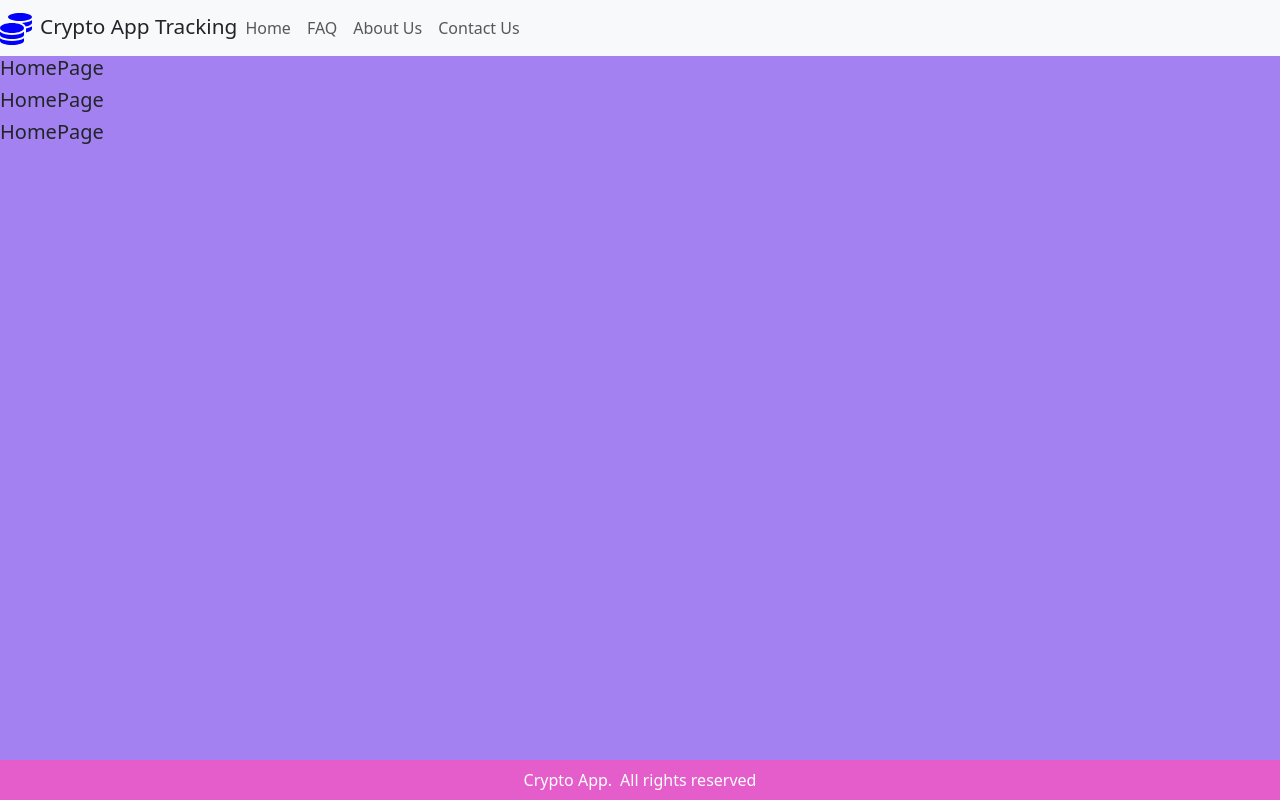
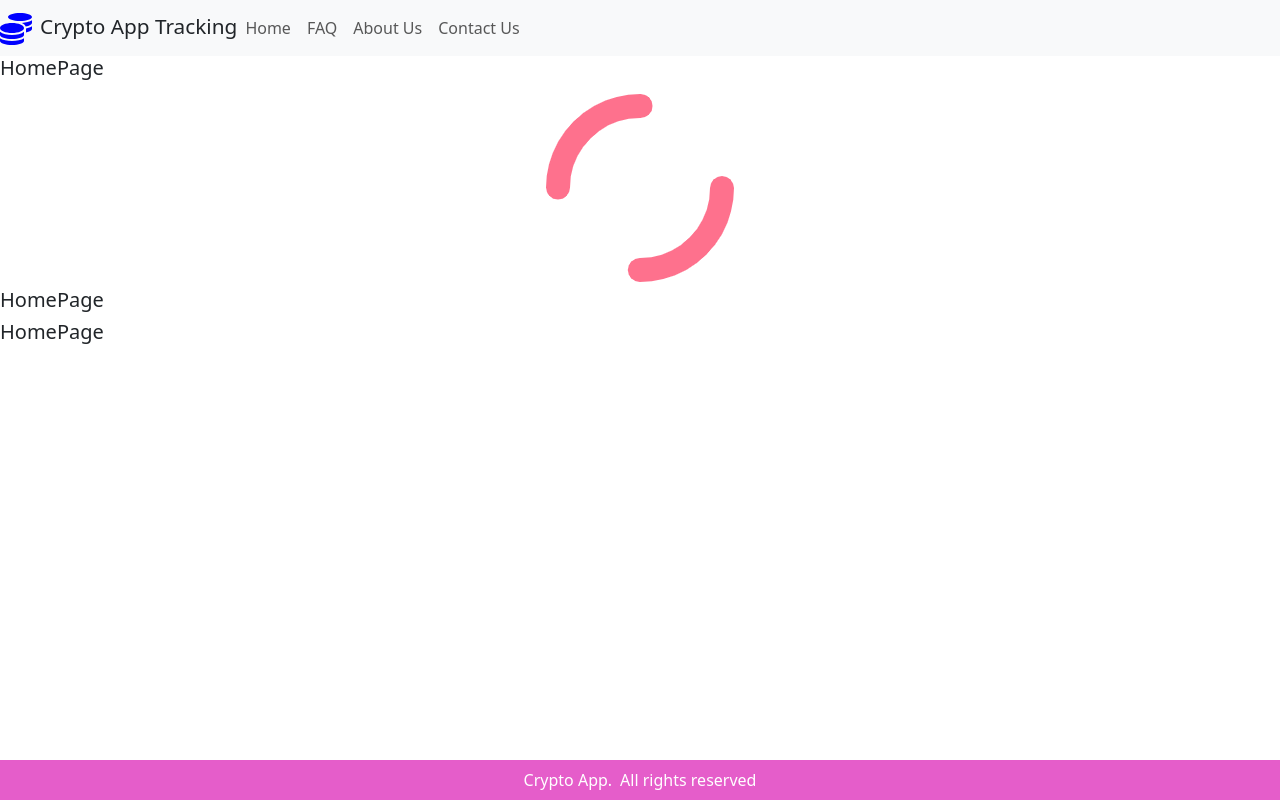
Before and after one commit to PouriCodes/pouria-crypto-tracking, a React (Create React App) app: page / in a window 1280 px wide. Built offline with nearby package versions, Linux system fonts and the light colour scheme.

Commit message:
spinner implemented

```diff
--- /dev/null
+++ b/src/components/ui/Spinner.component.jsx
@@ -0,0 +1,11 @@
+import React from 'react';
+import spinnerImg from '../../assets/images/spinner.gif';
+
+const Spinner = () => {
+  return (
+    <div className="d-flex justify-content-center align-items-center">
+      <img src={spinnerImg} alt="spinner" />
+    </div>
+  );
+};
+export default Spinner;
--- a/src/index.css
+++ b/src/index.css
@@ -9,7 +9,7 @@
 }
 
 .wrapper {
-  background-color: rgb(163, 129, 241);
+  /* background-color: rgb(163, 129, 241); */
   /* navbar height = 56px */
   /* footer height = 40px */
   min-height: calc(100vh - 56px - 40px);
--- a/src/pages/Home.page.jsx
+++ b/src/pages/Home.page.jsx
@@ -1,9 +1,11 @@
 import React from 'react';
+import Spinner from '../components/ui/Spinner.component';
 
 const HomePage = () => {
   return (
     <div>
       <h5>HomePage</h5>
+      <Spinner />
       <h5>HomePage</h5>
       <h5>HomePage</h5>
     </div>
```
